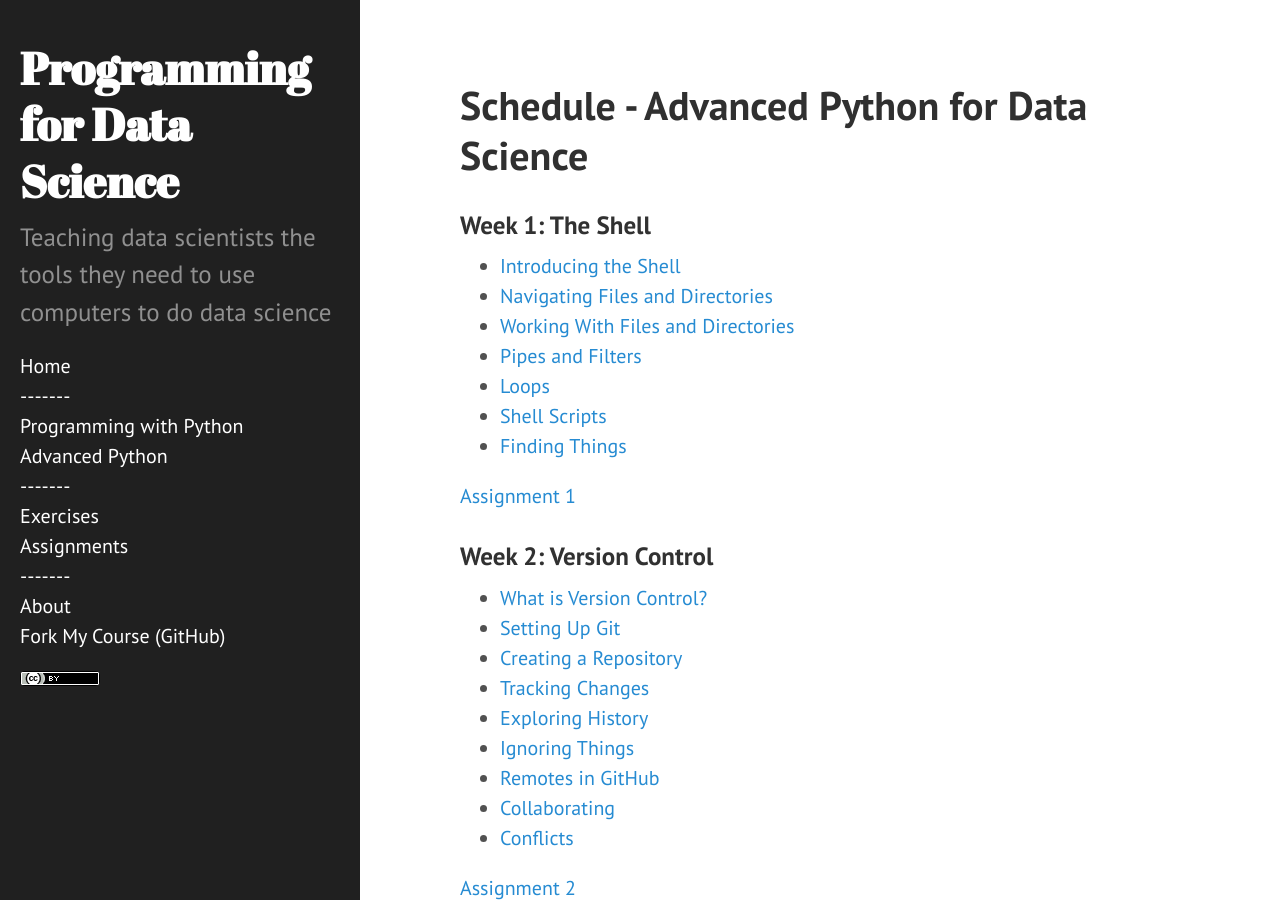
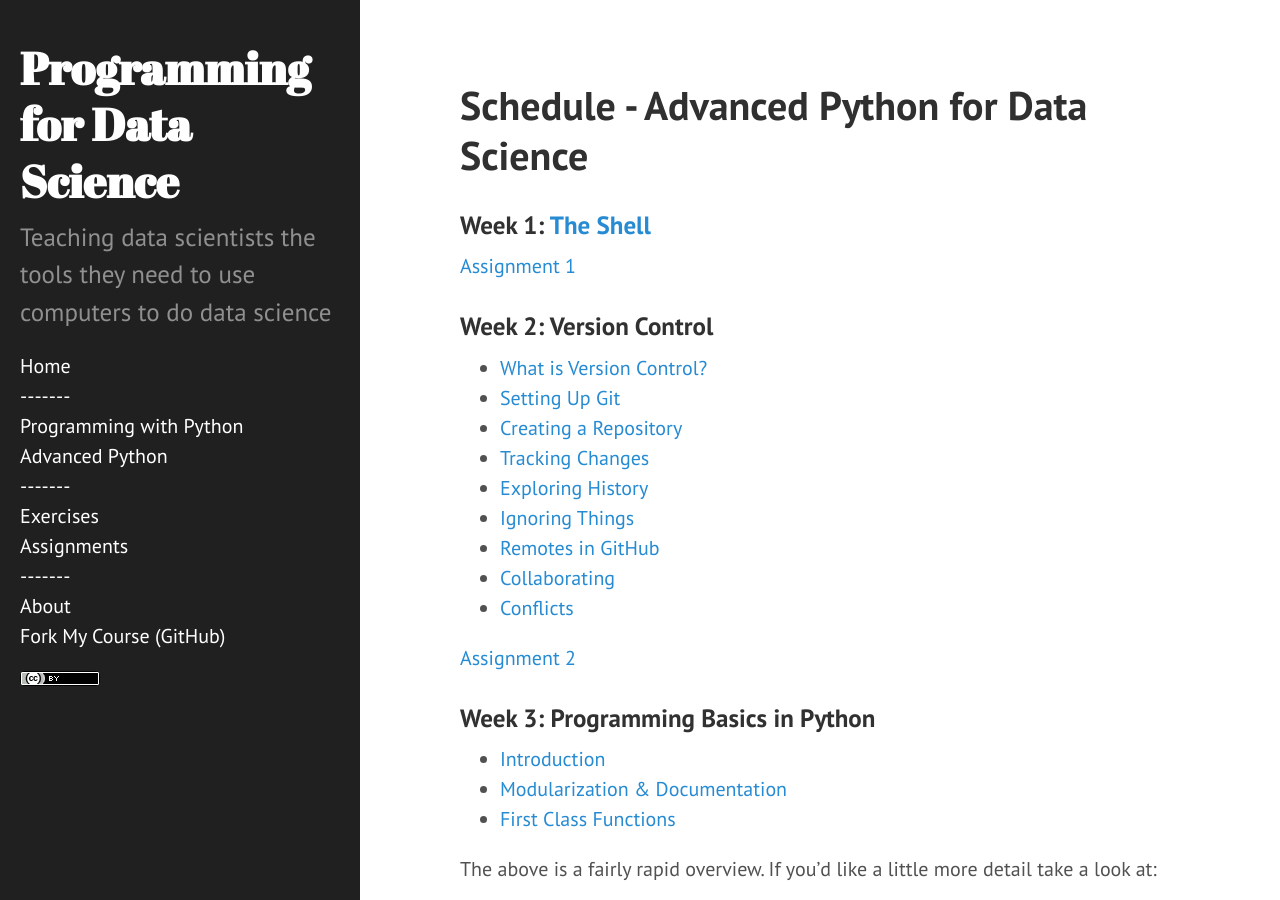
Before and after one commit to nyu-cds/courses, a Jekyll site: the page built from syllabus/advanced-schedule.md, in a window 1280 px wide and 900 px high. Built offline with Jekyll 4.4.1, drawn with Linux system fonts in a browser that asks for light colours.

Commit message:
Update advanced-schedule.md

```diff
--- a/syllabus/advanced-schedule.md
+++ b/syllabus/advanced-schedule.md
@@ -4,15 +4,7 @@ title: Schedule - Advanced Python for Data Science
 redirect_from: /schedule-advanced/
 ---
 
-### Week 1: The Shell
-
-* [Introducing the Shell](http://swcarpentry.github.io/shell-novice/01-intro/)
-* [Navigating Files and Directories](http://swcarpentry.github.io/shell-novice/02-filedir/)
-* [Working With Files and Directories](http://swcarpentry.github.io/shell-novice/03-create/)
-* [Pipes and Filters](http://swcarpentry.github.io/shell-novice/04-pipefilter/)
-* [Loops](http://swcarpentry.github.io/shell-novice/05-loop/)
-* [Shell Scripts](http://swcarpentry.github.io/shell-novice/06-script/)
-* [Finding Things](http://swcarpentry.github.io/shell-novice/07-find/)
+### Week 1: [The Shell](http://swcarpentry.github.io/shell-novice)
 
 [Assignment 1]({{ site.github.url }}/assignments/advanced-1/)
 
```
